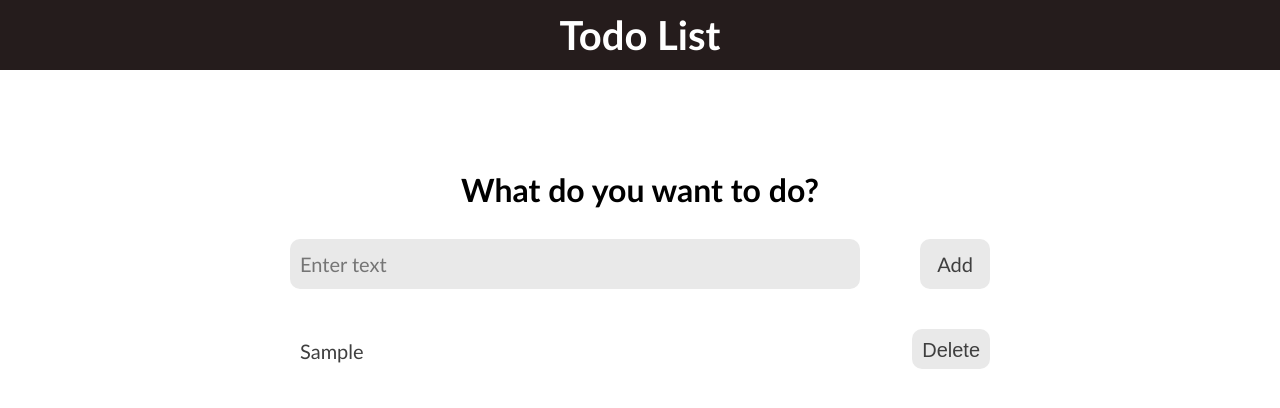
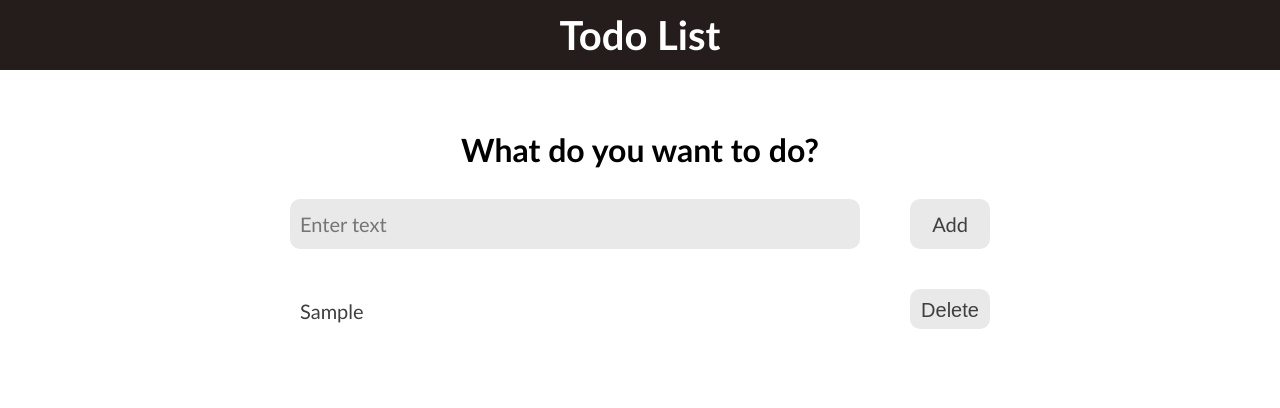
Before and after one commit to SharyginD/Todo, a React (Create React App) app: page / in a window 1280 px wide. Both pictures are taken after typing "Sample" into the empty fields and a click on the button "Add". Shown: the top 408 px of the page. Built offline with nearby package versions, Linux system fonts and the light colour scheme.

Commit message:
refactoring

```diff
--- a/src/App.css
+++ b/src/App.css
@@ -1,4 +1,5 @@
 * {
+    box-sizing: border-box;
     margin: 0;
     padding: 0;
     font-family: 'Trebuchet MS', 'Lucida Sans Unicode', 'Lucida Grande',
--- a/src/components/todo/Todo.css
+++ b/src/components/todo/Todo.css
@@ -2,10 +2,8 @@
     display: flex;
     flex-direction: column;
     align-items: center;
-    min-height: 600px;
-    max-height: 900px;
     width: 800px;
-    margin: 100px auto;
+    margin: 60px auto;
 }
 
 .todo-container h1 {
--- a/src/components/todo/todo-element/TodoElement.css
+++ b/src/components/todo/todo-element/TodoElement.css
@@ -7,7 +7,7 @@
 }
 
 .todo-note p {
-    width: 550px;
+    width: 570px;
     font-size: 20px;
     color: #3f3f3f;
     overflow-wrap: break-word;
@@ -16,6 +16,7 @@
 
 .todo-note button {
     height: 40px;
+    width: 80px;
     border: 0;
     font-size: 20px;
     border-radius: 10px;
--- a/src/components/todo/todo-form/TodoForm.css
+++ b/src/components/todo/todo-form/TodoForm.css
@@ -6,8 +6,8 @@
 }
 
 .todo-input {
-    height: 30px;
-    width: 550px;
+    height: 50px;
+    width: 570px;
     padding: 10px;
     outline: none;
     font-size: 20px;
@@ -19,7 +19,7 @@
 
 .todo-button {
     height: 50px;
-    width: 70px;
+    width: 80px;
     padding: 10px;
     border: 0;
     border-radius: 10px;
--- a/src/components/todo/todo-form/TodoFormContainer.js
+++ b/src/components/todo/todo-form/TodoFormContainer.js
@@ -1,23 +1,12 @@
-import React, {PureComponent} from "react";
+import React from "react";
 import TodoForm from "./TodoForm";
 import {connect} from "react-redux";
-import {addNoteAC} from "../../../redux/reducers/TodoListReducer";
+import {addNote} from "../../../redux/reducers/TodoListReducer";
 
-class TodoFormContainer extends PureComponent {
+const TodoFormContainer = React.memo(props => {
+    return (
+        <TodoForm todo={props}/>
+    )
+});
 
-    render() {
-        return (
-            <TodoForm todo={this.props}/>
-        )
-    }
-}
-
-let mapDispatchToProps = (dispatch) => {
-    return {
-        addNote: (note) => {
-            dispatch(addNoteAC(note));
-        }
-    }
-};
-
-export default connect(null, mapDispatchToProps)(TodoFormContainer);
+export default connect(null, {addNote})(TodoFormContainer);
--- a/src/components/todo/todo-list/TodoListContainer.js
+++ b/src/components/todo/todo-list/TodoListContainer.js
@@ -1,15 +1,13 @@
-import React, {PureComponent} from 'react';
-import {deleteNoteAC} from "../../../redux/reducers/TodoListReducer";
+import React from 'react';
+import {deleteNote} from "../../../redux/reducers/TodoListReducer";
 import TodoList from "./TodoList";
 import {connect} from "react-redux";
 
-class TodoListContainer extends PureComponent {
-    render() {
-        return (
-            <TodoList todo={this.props}/>
-        )
-    }
-}
+const TodoListContainer = React.memo(props => {
+    return (
+        <TodoList todo={props}/>
+    )
+});
 
 let mapStateToProps = (state) => {
     return {
@@ -17,12 +15,4 @@ let mapStateToProps = (state) => {
     }
 };
 
-let mapDispatchToProps = (dispatch) => {
-    return {
-        deleteNote: (noteId) => {
-            dispatch(deleteNoteAC(noteId));
-        }
-    }
-};
-
-export default connect(mapStateToProps, mapDispatchToProps)(TodoListContainer);
+export default connect(mapStateToProps, {deleteNote})(TodoListContainer);
--- a/src/redux/reducers/TodoListReducer.js
+++ b/src/redux/reducers/TodoListReducer.js
@@ -1,14 +1,14 @@
 const ADD_NOTE = "ADD_NOTE";
 const DELETE_NOTE = "DELETE_NOTE";
 
-export const addNoteAC = (note) => {
+export const addNote = (note) => {
     return {
         type: ADD_NOTE,
         note
     }
 };
 
-export const deleteNoteAC = (noteId) => {
+export const deleteNote = (noteId) => {
     return {
         type: DELETE_NOTE,
         noteId
```
